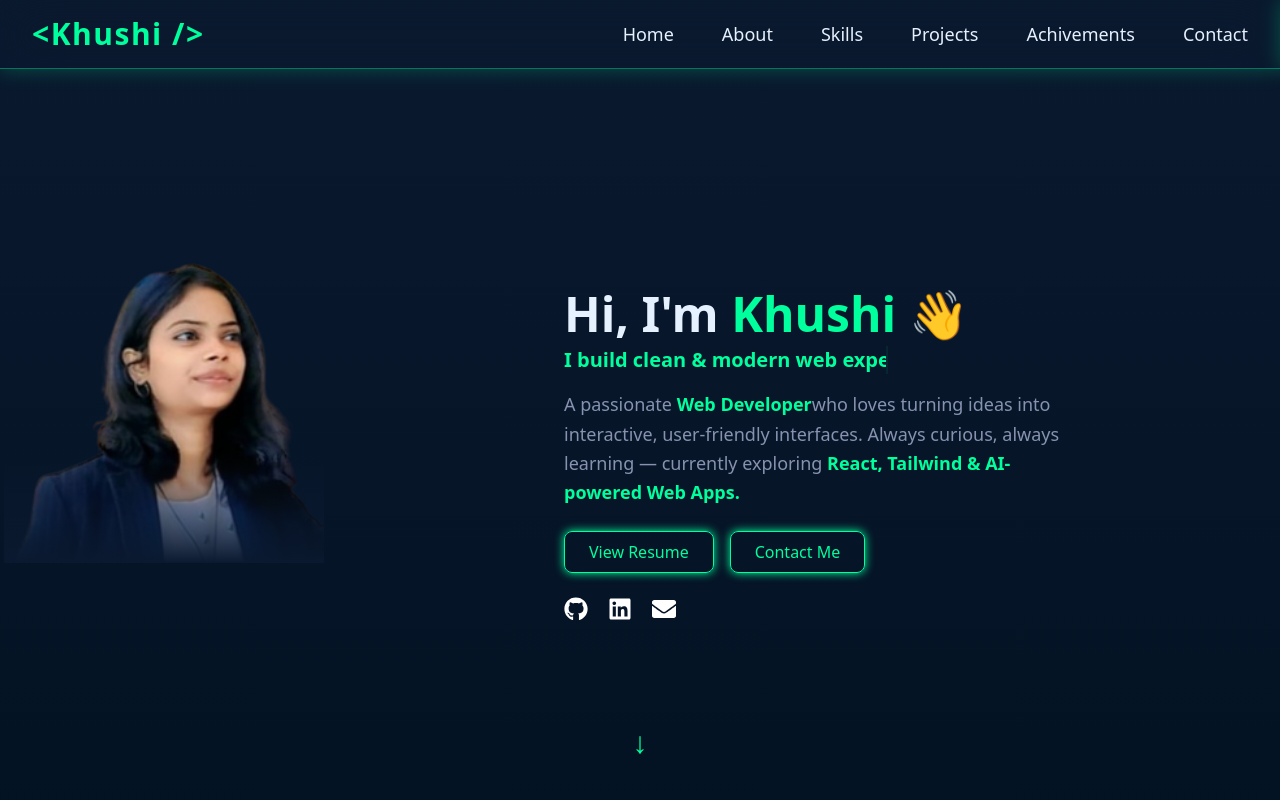
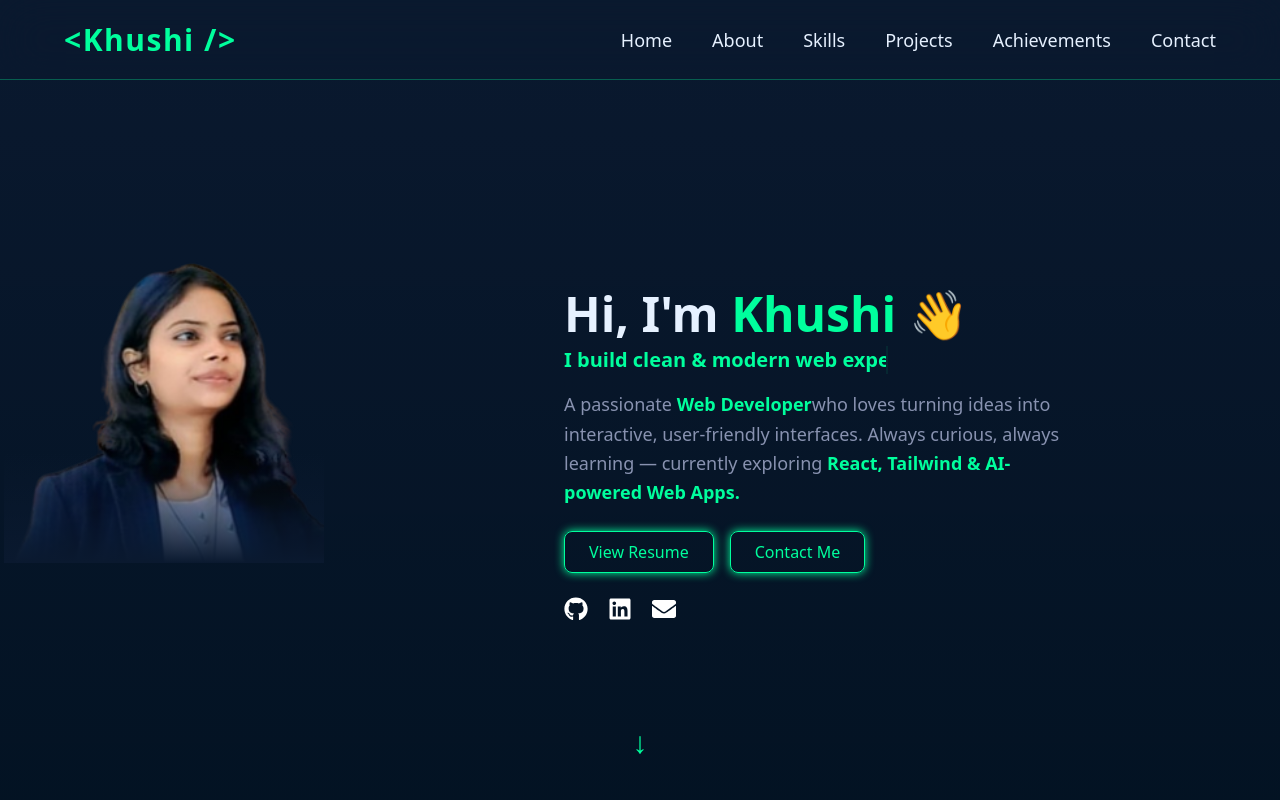
Before and after one commit to Khushi5155/Portfolio, a React (Vite) app: page / in a window 1280 px wide. Shown: the top 800 px of the page. Built offline with nearby package versions, Linux system fonts and the light colour scheme.

Commit message:
update navbar for mobile-view

```diff
--- a/src/components/Navbar.jsx
+++ b/src/components/Navbar.jsx
@@ -1,69 +1,98 @@
 import { useState } from "react";
 import { Menu, X } from "lucide-react";
+import { motion, AnimatePresence } from "framer-motion";
+
+const navItems = [
+  "Home",
+  "About",
+  "Skills",
+  "Projects",
+  "Achievements",
+  "Contact",
+];
 
 export default function Navbar() {
   const [mobileOpen, setMobileOpen] = useState(false);
 
   return (
-    <nav className="fixed top-0 left-0 w-full px-8 py-4
-      bg-[#0A192F]/80 backdrop-blur-xl border-b border-[#00FF9D]/40
-      flex justify-between items-center z-50 shadow-[0_0_20px_#00FF9D40]">
+    <>
+      {/* NAVBAR */}
+      <nav className="fixed top-0 left-0 w-full h-20 px-6 md:px-16
+        bg-[#0A192F]/80 backdrop-blur-xl border-b border-[#00FF9D]/30
+        flex justify-between items-center z-50">
 
         {/* LOGO */}
-      <h1 className="text-3xl font-bold tracking-wider text-[#00FF9D] font-poppins
-        hover:drop-shadow-[0_0_10px_#00FF9D] transition-all duration-300 cursor-pointer">
-        <a href="#home">&lt;Khushi /&gt;</a>
-      </h1>
+        <a
+          href="#home"
+          className="text-2xl md:text-3xl font-bold tracking-wider text-[#00FF9D]
+          hover:drop-shadow-[0_0_10px_#00FF9D] transition"
+        >
+          &lt;Khushi /&gt;
+        </a>
 
         {/* DESKTOP MENU */}
-      <ul className="hidden md:flex gap-12 text-lg font-inter">
-        {["Home", "About", "Skills", "Projects", "Achivements", "Contact"].map((item) => (
-          <li key={item}>
+        <ul className="hidden md:flex gap-10 text-lg font-medium">
+          {navItems.map((item) => (
+            <li key={item} className="relative group">
               <a
                 href={`#${item.toLowerCase()}`}
-              className="text-[#E6F1FF] hover:text-[#00FF9D]
-                hover:drop-shadow-[0_0_10px_#00FF9D] transition-all duration-300
-                cursor-pointer relative group"
+                className="text-[#E6F1FF] hover:text-[#00FF9D] transition"
               >
                 {item}
-
-              {/* underline animation */}
-              <span className="absolute left-0 bottom-[-3px] w-0 h-[2px] bg-[#00FF9D]
-                group-hover:w-full transition-all duration-300"></span>
+                <span
+                  className="absolute left-0 -bottom-1 w-0 h-[2px] bg-[#00FF9D]
+                  group-hover:w-full transition-all duration-300"
+                />
               </a>
             </li>
           ))}
         </ul>
 
-      {/* MOBILE MENU BUTTON */}
+        {/* MOBILE BUTTON */}
         <button
-        className="md:hidden text-[#00FF9D] hover:scale-110 transition duration-300"
-        onClick={() => setMobileOpen(!mobileOpen)}
+          onClick={() => setMobileOpen(true)}
+          className="md:hidden text-[#00FF9D]"
         >
-        {mobileOpen ? <X size={32} /> : <Menu size={32} />}
+          <Menu size={32} />
+        </button>
+      </nav>
+
+      {/* MOBILE FULLSCREEN MENU */}
+      <AnimatePresence>
+        {mobileOpen && (
+          <motion.div
+            initial={{ opacity: 0, y: "-100%" }}
+            animate={{ opacity: 1, y: 0 }}
+            exit={{ opacity: 0, y: "-100%" }}
+            transition={{ duration: 0.4 }}
+            className="fixed inset-0 bg-[#0A192F]/95 backdrop-blur-xl z-[60]"
+          >
+            {/* CLOSE */}
+            <button
+              onClick={() => setMobileOpen(false)}
+              className="absolute top-6 right-6 text-[#00FF9D]"
+            >
+              <X size={36} />
             </button>
 
-      {/* MOBILE SLIDE MENU */}
-      <div
-        className={`fixed top-0 right-0 h-full w-64 bg-[#0A192F]/95 backdrop-blur-xl
-          border-l border-[#00FF9D]/40 transform transition-transform duration-300
-          ${mobileOpen ? "translate-x-0" : "translate-x-full"} shadow-[0_0_20px_#00FF9D40]`}
-      >
-        <ul className="flex flex-col gap-8 text-xl p-10 font-inter">
-          {["Home", "Skills", "Projects", "Contact"].map((item) => (
+            {/* MENU ITEMS */}
+            <ul className="h-full flex flex-col items-center justify-center gap-10 text-2xl">
+              {navItems.map((item) => (
                 <li key={item}>
                   <a
                     onClick={() => setMobileOpen(false)}
                     href={`#${item.toLowerCase()}`}
                     className="text-[#E6F1FF] hover:text-[#00FF9D]
-                  hover:drop-shadow-[0_0_10px_#00FF9D] transition-all duration-300"
+                    transition hover:scale-110"
                   >
                     {item}
                   </a>
                 </li>
               ))}
             </ul>
-      </div>
-    </nav>
+          </motion.div>
+        )}
+      </AnimatePresence>
+    </>
   );
 }
```
Lines whose indentation alone changed are shown as unchanged.
